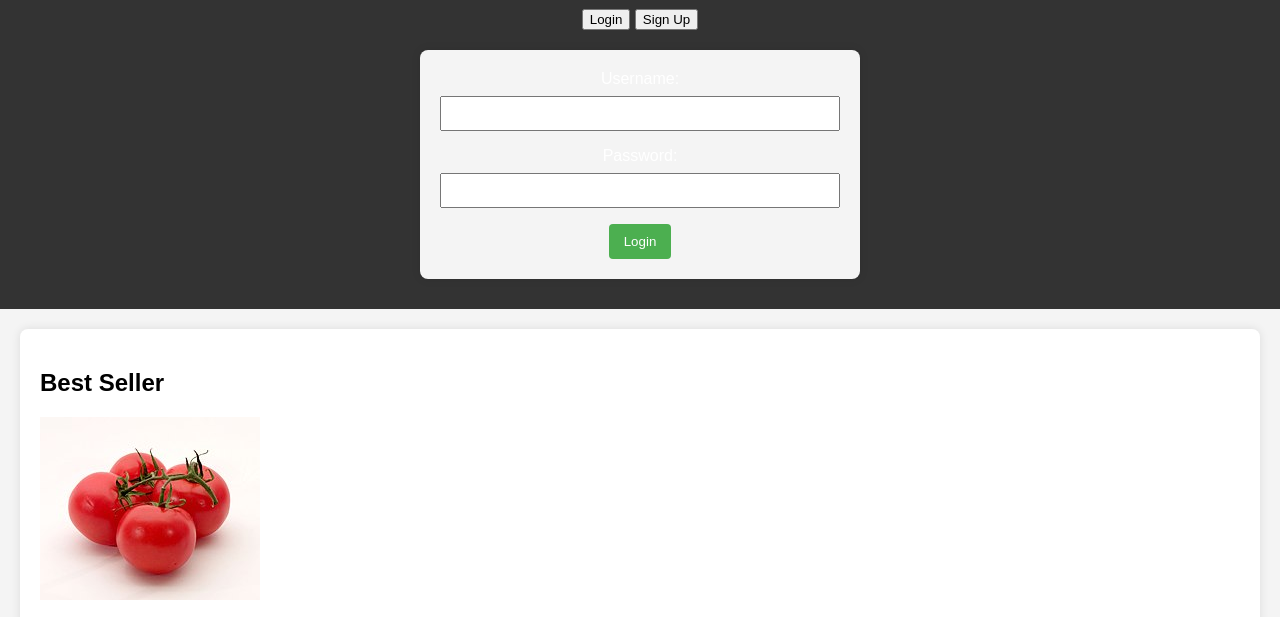
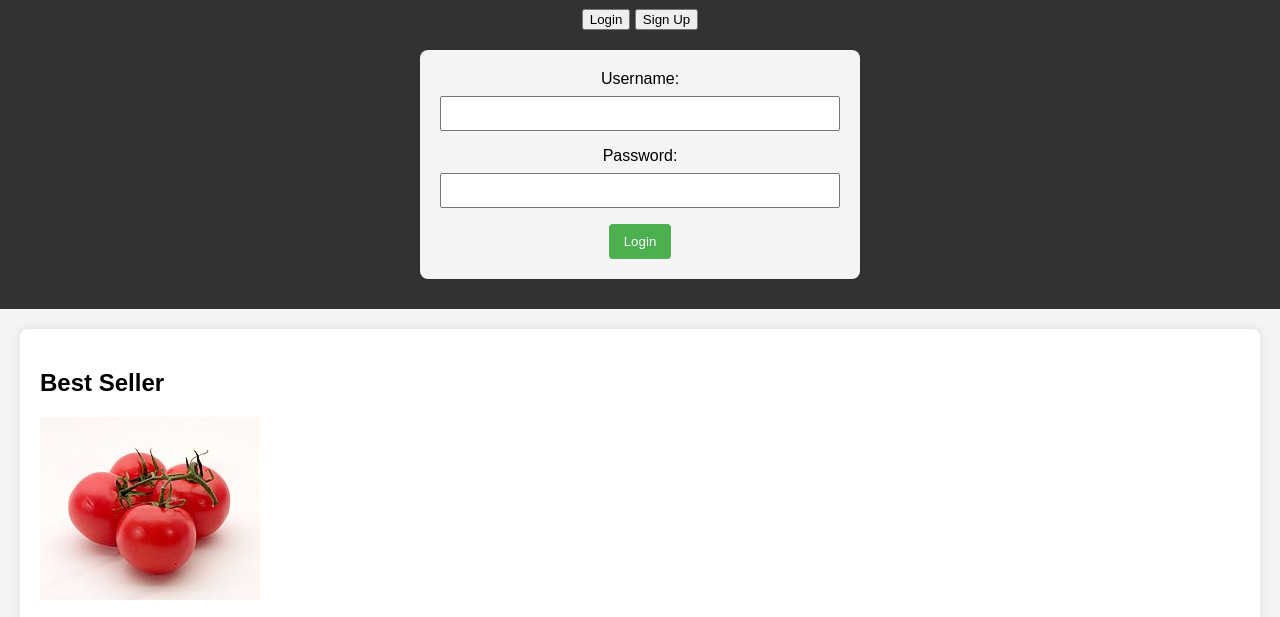
Before and after one commit to JustineLyle/Gulayan-site, a plain HTML site: page vegetableonlineshop/Home.html in a window 1280 px wide. Both pictures are taken after a click on the button "Login". Shown: the part 167-784 px from the top of the page. Drawn offline with Linux system fonts and the light colour scheme.

Commit message:
Update Home.html

```diff
--- a/vegetableonlineshop/Home.html
+++ b/vegetableonlineshop/Home.html
@@ -69,7 +69,7 @@
       #signupForm label {
         display: block;
         margin-bottom: 8px;
-        color: "black";
+        color: black;
       }
 
       #loginForm input,
```
